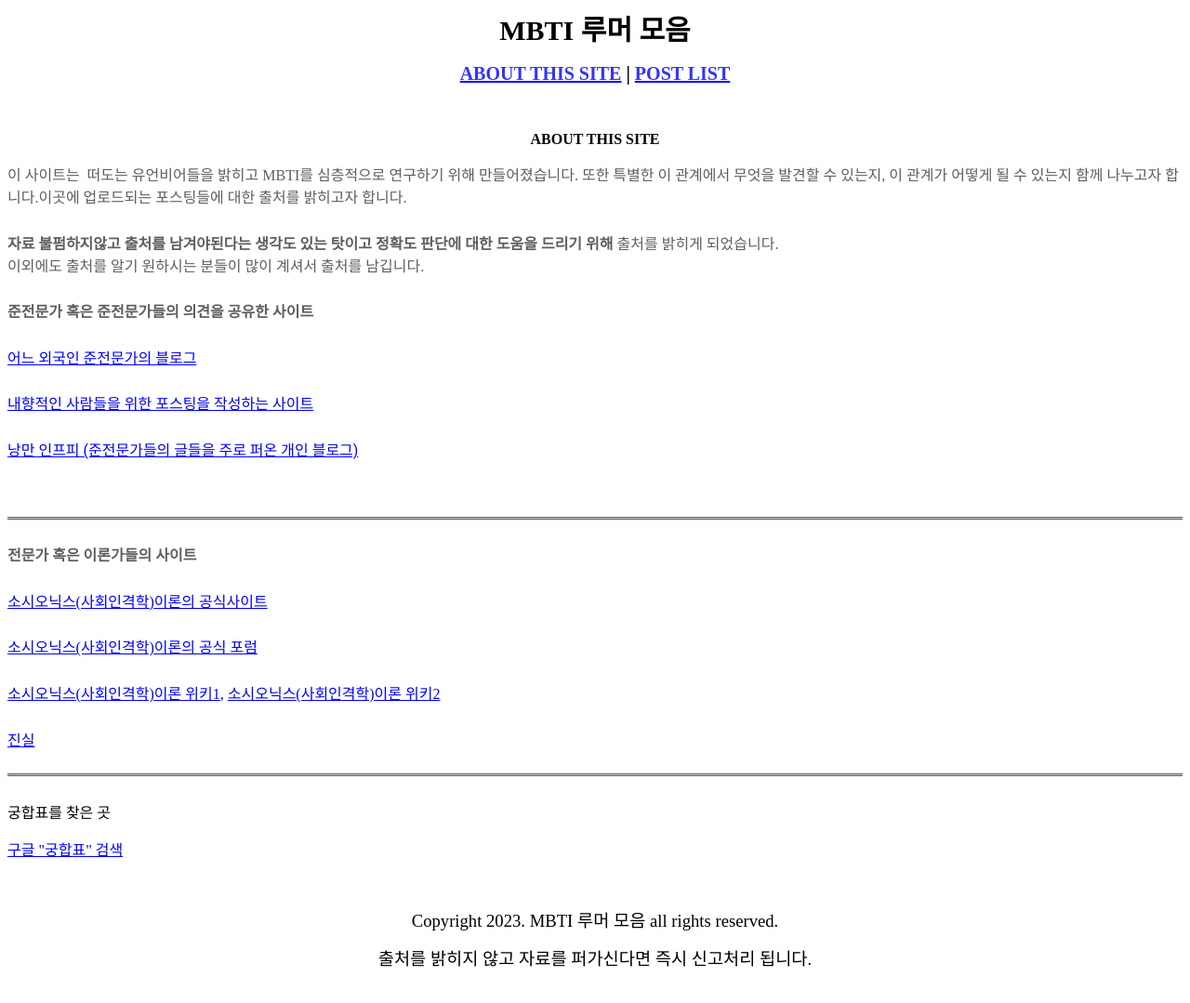
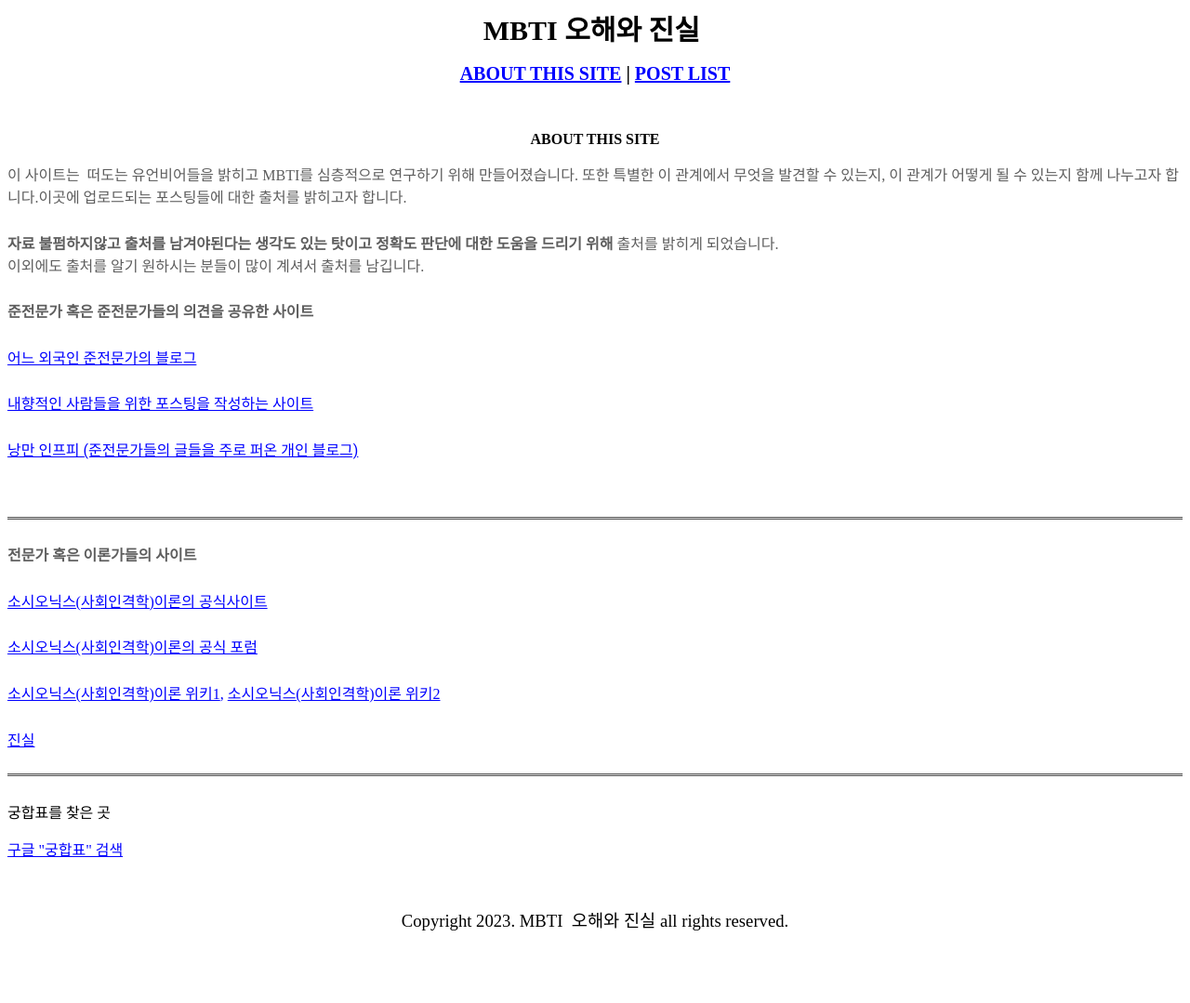
Before and after one commit to mbti-data/about-this-site, a plain HTML site: page index.html in a window 1280 px wide. Shown: the whole page at 93% size. Drawn offline with Linux system fonts and the light colour scheme.

Commit message:
Add files via upload

```diff
--- a/index.html
+++ b/index.html
@@ -3,14 +3,14 @@
 <head>
 <title>MBTI 루머 모음 - ABOUT THIS SITE</title>
 <meta http-equiv="content-type" content="text/html; charset=utf-8">
-</head>
+<meta name="generator" content="Namo WebEditor(Trial)"></head>
 
 <body bgcolor="white" text="black" link="blue" vlink="purple" alink="red">
 <div style="text-align:center;" data-pm-slice="1 1 []" data-en-clipboard="true">
-    <p align="center"><b><span style="font-size: 30px;"><font face="페이북 OTF Bold">MBTI 루머 모음</font></span></b><font face="페이북 OTF Bold"></font></p>
+    <p align="center"><b><span style="font-size: 30px;"><font face="페이북 OTF Bold">MBTI 오해와 진실&nbsp;</font></span></b><font face="페이북 OTF Bold"></font></p>
 </div>
 <div style="text-align:center;">
-    <p align="center"><b><span style="font-size: 20px;"><a href="https://mbti-rumors.github.io/about-this-site/"><font face="페이북 OTF Bold" color="#3333FF">ABOUT THIS SITE</font></a><font face="페이북 OTF Bold"> | </font><a href="https://mbti-rumors.github.io/post-list/"><font face="페이북 OTF Bold" color="#3333FF">POST LIST</font></a></span></b><font face="페이북 OTF Bold"></font></p>
+    <p align="center"><b><span style="font-size: 20px;"><a href="https://mbti-data.github.io/about-this-site/"><font face="페이북 OTF Bold" color="blue">ABOUT THIS SITE</font></a><font face="페이북 OTF Bold"> | </font><a href="https://mbti-data.github.io/post-list/"><font face="페이북 OTF Bold" color="blue">POST LIST</font></a></span></b><font face="페이북 OTF Bold"></font></p>
     <p align="center"><font face="페이북 OTF Bold">&nbsp;</font></p>
     <p align="center"><b><font face="페이북 OTF Bold">ABOUT THIS SITE</font></b><font face="페이북 OTF Bold"></font></p>
 </div>
@@ -34,8 +34,7 @@
 <p align="left"><a href="https://www.google.com/search?q=MBTI%EA%B6%81%ED%95%A9%ED%91%9C&sxsrf=APwXEdduXxhcHVjvMhFJPK772JgXsrafYg%3A1681200902336&ei=Bhc1ZIWKFKqw2roPzu-c-Aw&ved=0ahUKEwiFpdG0saH-AhUqmFYBHc43B88Q4dUDCA8&uact=5&oq=MBTI%EA%B6%81%ED%95%A9%ED%91%9C&gs_lcp=Cgxnd3Mtd2l6LXNlcnAQAzIECCMQJzoKCAAQRxDWBBCwAzoFCAAQogQ6CAgAEIAEEMsBOgsIABAFEB4QDRDxBDoHCCMQsAIQJzoHCAAQDRCABDoJCAAQHhANEPEESgQIQRgAUJQFWKIJYNYOaAFwAXgAgAGNAYgB8wOSAQMwLjSYAQCgAQHIAQrAAQE&sclient=gws-wiz-serp"><font face="페이북 OTF Bold">구글 &quot;궁합표&quot; 검색</font></a><font face="페이북 OTF Bold"></font></p>
 <p align="center"><font face="페이북 OTF Bold">&nbsp;</font></p>
 <div style="font-family:quot; font-style:normal; font-weight:400; font-size:14px; color:rgb(51,51,51); word-spacing:0px; letter-spacing:normal; text-transform:none; text-indent:0px; background-color:white; orphans:2; widows:2; box-sizing: border-box; font-variant-ligatures: normal; font-variant-caps: normal; text-align: start; white-space: normal; -webkit-text-stroke-width: 0px; text-decoration-thickness: initial; text-decoration-style: initial; text-decoration-color: initial;Nanum Gothic&quot;, dotum, sans-serif;">
-    <p align="center"><span style="box-sizing: border-box; font-family: 나눔고딕, NanumGothic, 돋움; color: rgb(211, 211, 211);"><span style="box-sizing: border-box; color: rgb(0, 0, 0); font-size: 14pt; font-family: 나눔고딕, NanumGothic;"><font face="페이북 OTF Bold">Copyright 2023. MBTI 루머 모음 all rights reserved.</font></span></span></p>
-    <p align="center"><span style="box-sizing: border-box; font-family: 나눔고딕, NanumGothic, 돋움; color: rgb(211, 211, 211);"><span style="box-sizing: border-box; color: rgb(0, 0, 0); font-size: 14pt; font-family: 나눔고딕, NanumGothic;"><font face="페이북 OTF Bold">출처를 밝히지 않고 자료를 퍼가신다면 즉시 신고처리 됩니다.</font></span></span></p>
+    <p align="center"><span style="box-sizing: border-box; font-family: 나눔고딕, NanumGothic, 돋움; color: rgb(211, 211, 211);"><span style="box-sizing: border-box; color: rgb(0, 0, 0); font-size: 14pt; font-family: 나눔고딕, NanumGothic;"><font face="페이북 OTF Bold">Copyright 2023. MBTI &nbsp;오해와 진실&nbsp;all rights reserved.</font></span></span></p>
 </div>
 <p align="center"><font face="페이북 OTF Bold"><br class="Apple-interchange-newline"></font></p>
 <p>&nbsp;</p>
```
